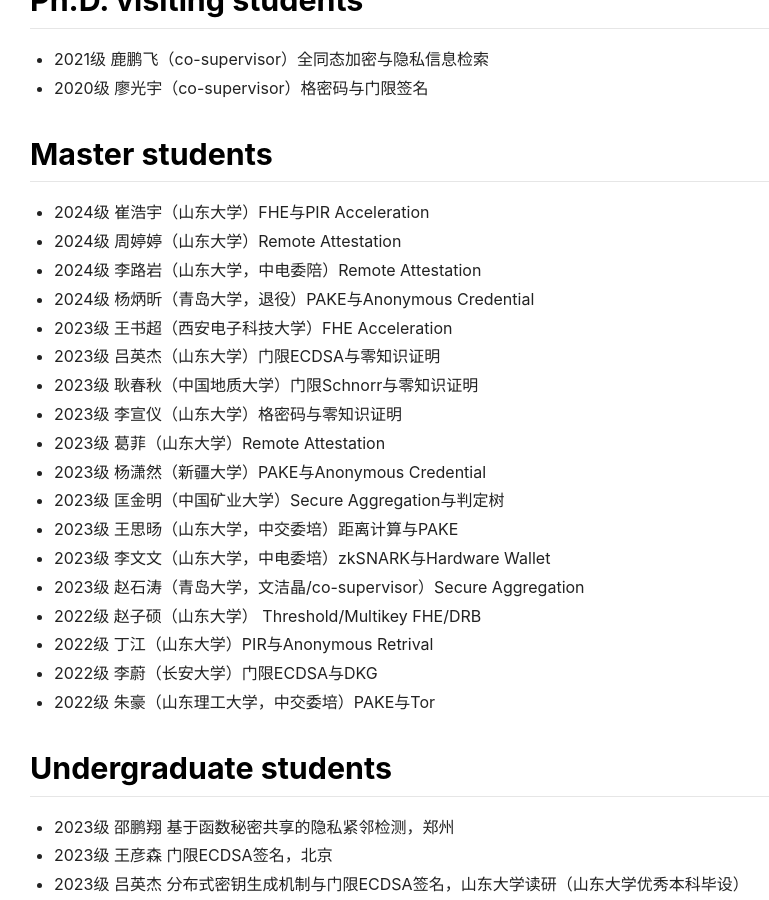
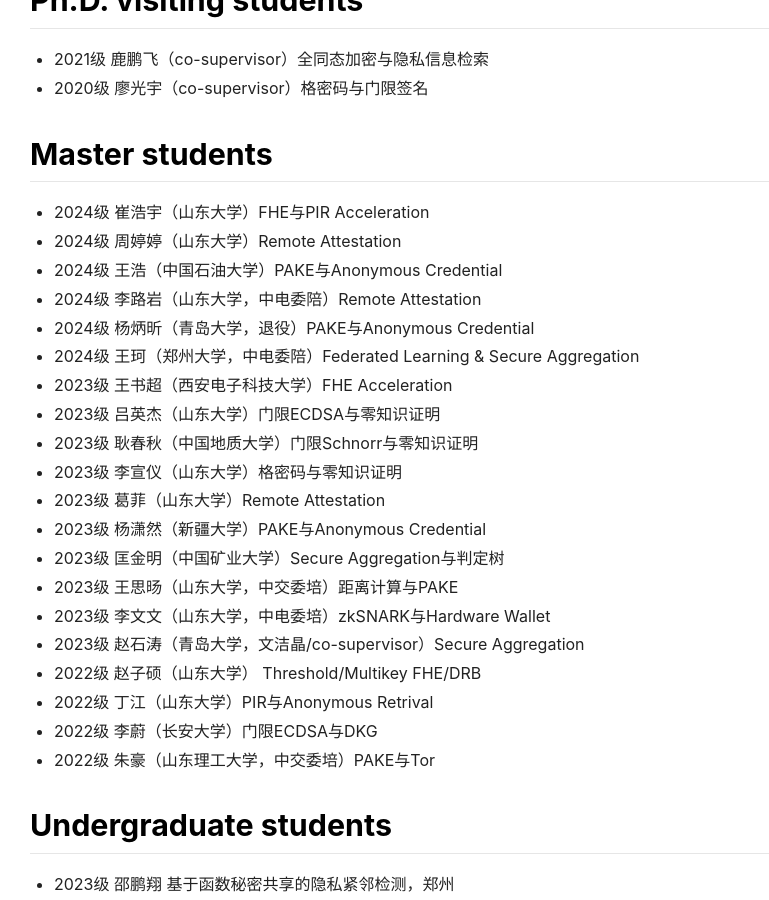
Before and after one commit to sigmasdu/sigmasdu.github.io, a Jekyll site: the page built from members.md, in a window 1280 px wide and 900 px high, scrolled down 578 px. Shown: the whole window, without its empty margins (183-952 px from the left). Built offline with Jekyll 4.4.1, drawn with Linux system fonts in a browser that asks for light colours; nearby versions of some CDN libraries.

Commit message:
Update members.md

```diff
--- a/members.md
+++ b/members.md
@@ -27,8 +27,10 @@ key: page-members
 
 - 2024级 崔浩宇（山东大学）FHE与PIR Acceleration
 - 2024级 周婷婷（山东大学）Remote Attestation
+- 2024级 王浩（中国石油大学）PAKE与Anonymous Credential
 - 2024级 李路岩（山东大学，中电委陪）Remote Attestation
 - 2024级 杨炳昕（青岛大学，退役）PAKE与Anonymous Credential
+- 2024级 王珂（郑州大学，中电委陪）Federated Learning & Secure Aggregation
 - 2023级 王书超（西安电子科技大学）FHE Acceleration
 - 2023级 吕英杰（山东大学）门限ECDSA与零知识证明
 - 2023级 耿春秋（中国地质大学）门限Schnorr与零知识证明
```
